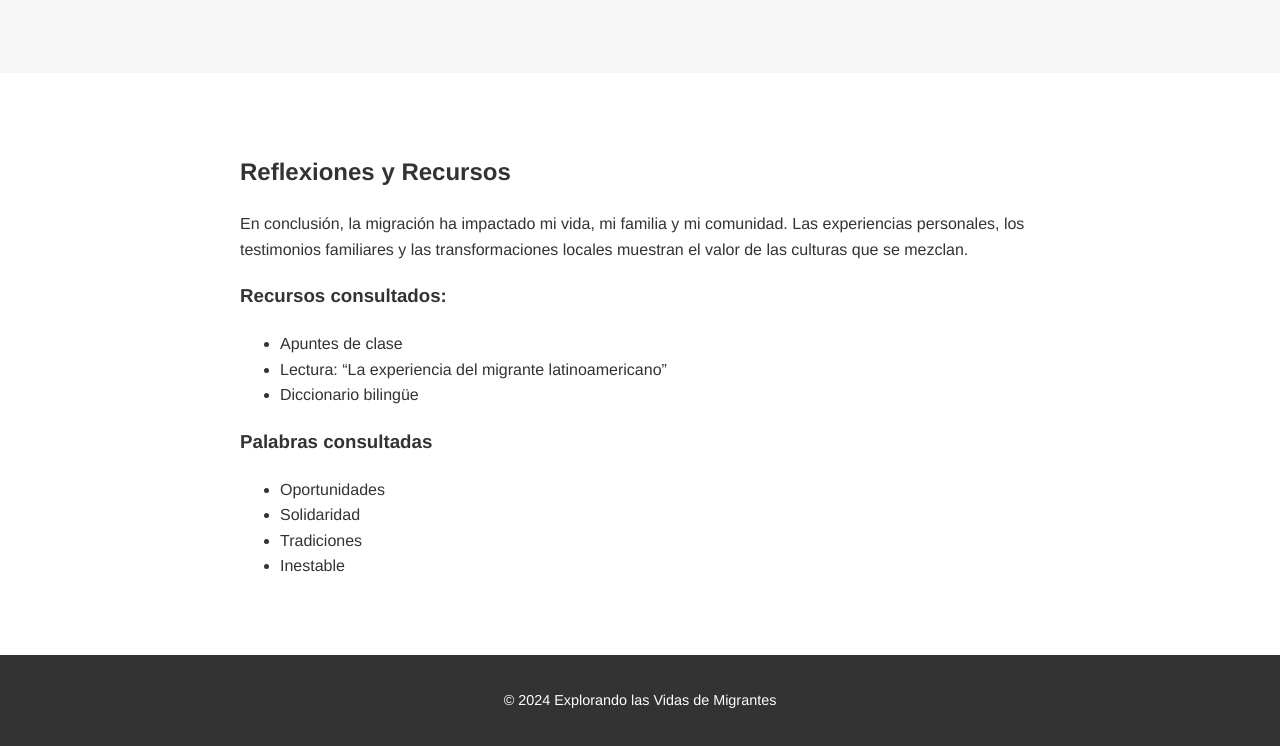
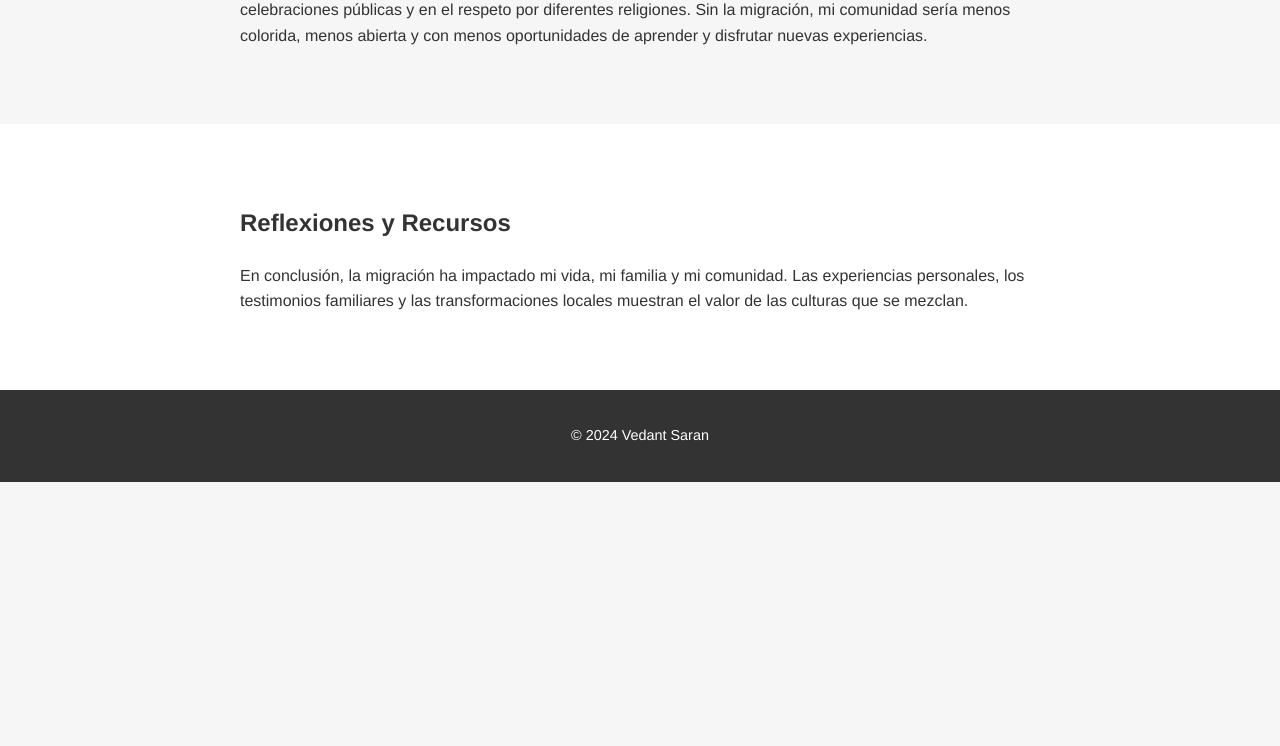
Before and after one commit to vedantsaran/Spanish, a plain HTML site: page index.html in a window 1280 px wide. Shown: the part 2167-2913 px from the top of the page. After the commit the page ends 2649 px from the top, so only its background shows below. Drawn offline with Linux system fonts and the light colour scheme.

Commit message:
Update index.html

```diff
--- a/index.html
+++ b/index.html
@@ -55,7 +55,7 @@
             <h2>Mi Historia Familiar</h2>
             <p>Mi historia familiar está marcada por la migración. Mis padres llegaron a este país a principios de la década de 2000 desde la India. Ellos buscaban mejores empleos en la industria de la tecnología de la información (TI) y un futuro estable para sus hijos. Cuando mis padres eran jóvenes, vivían en una ciudad donde el comercio y las nuevas tecnologías comenzaban a crecer, pero la economía local era inestable. Por eso, decidieron viajar hacia el oeste con la esperanza de encontrar mejores oportunidades. Mi madre siempre me contaba que el viaje fue largo y difícil, pero que la solidaridad entre migrantes los ayudó mucho.</p>
 
-            <p>Gracias a ese esfuerzo, mi familia creció aquí con acceso a educación, trabajos diferentes y mayor seguridad. Mi padre me dijo que, de niño, él aprendía inglés en la escuela mientras ayudaba a mi madre a entender la cultura local. Esto creó en mi familia una mezcla interesante de tradiciones de la India y costumbres del país de llegada.</p>
+            <p>Gracias a ese esfuerzo, yo nací aquí y pude crecer con acceso a educación, oportunidades laborales diversas a mi alrededor y mayor seguridad. Mis padres llegaron siendo adultos, por lo que tuvieron que aprender inglés de mayores y adaptarse a una cultura totalmente nueva. A pesar de las dificultades iniciales, mi madre me dijo que con el tiempo fueron comprendiendo mejor las costumbres locales. Esto creó en mi familia una mezcla interesante de tradiciones de la India y las costumbres del país donde nací, formando así una identidad familiar única.</p>
 
             <p>En clase leímos sobre familias migrantes que conservan su lengua materna y sus recetas tradicionales. En mi casa todavía comemos platillos que mis padres preparaban antes, y así mantenemos un puente entre el pasado y el presente. La migración de mis padres definió el rumbo de mi familia.</p>
         </div>
@@ -78,25 +78,13 @@
         <div class="container">
             <h2>Reflexiones y Recursos</h2>
             <p>En conclusión, la migración ha impactado mi vida, mi familia y mi comunidad. Las experiencias personales, los testimonios familiares y las transformaciones locales muestran el valor de las culturas que se mezclan.</p>
-            <h3>Recursos consultados:</h3>
-            <ul>
-                <li>Apuntes de clase</li>
-                <li>Lectura: “La experiencia del migrante latinoamericano”</li>
-                <li>Diccionario bilingüe</li>
-            </ul>
-            <h3>Palabras consultadas</h3>
-            <ul>
-                <li>Oportunidades</li>
-                <li>Solidaridad</li>
-                <li>Tradiciones</li>
-                <li>Inestable</li>
-            </ul>
+
         </div>
     </section>
 
     <footer>
         <div class="container">
-            <p>© 2024 Explorando las Vidas de Migrantes</p>
+            <p>© 2024 Vedant Saran</p>
         </div>
     </footer>
 
```
